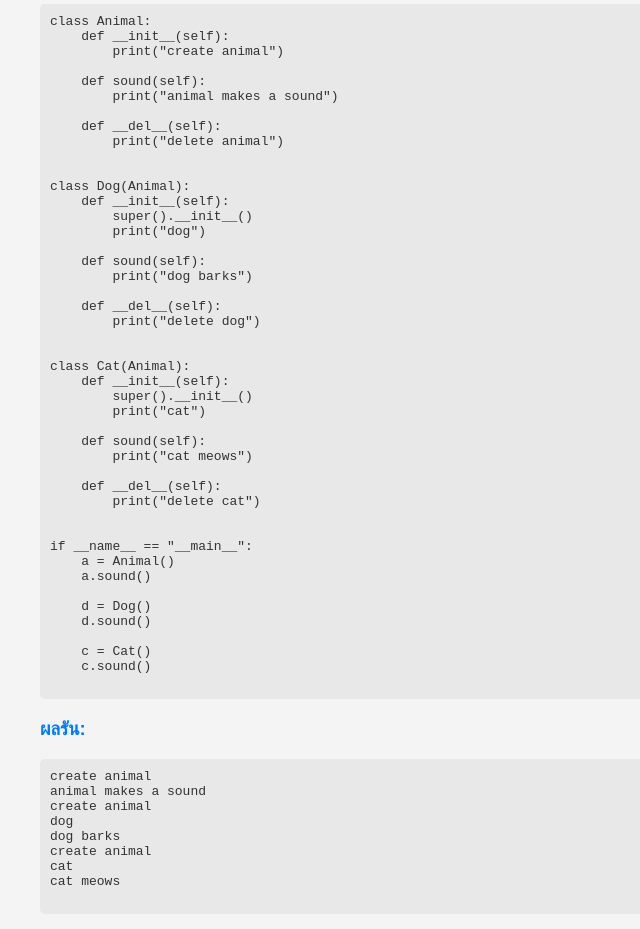
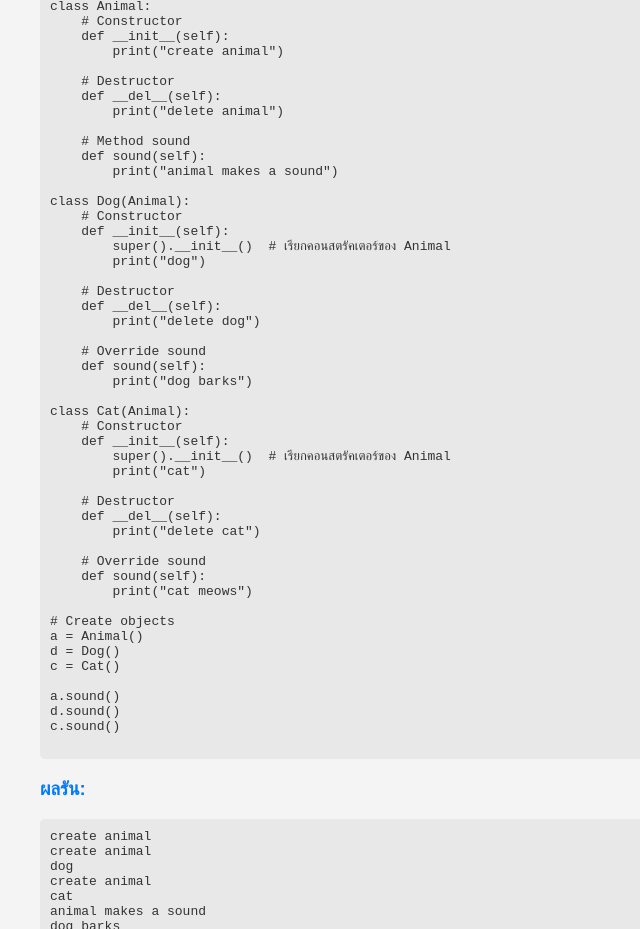
Before and after one commit to WoramateAp/woramate-oop, a plain HTML site: page index.html in a window 1280 px wide. Shown: the part 2658-3587 px from the top of the page, without its empty margins (0-640 px from the left). Drawn offline with Linux system fonts and the light colour scheme.

Commit message:
Update index.html

```diff
--- a/index.html
+++ b/index.html
@@ -91,12 +91,11 @@ class Cat extends Animal {
 public class Main {
     public static void main(String[] args) {
         Animal a = new Animal();
+        Dog d = new Dog();
+        Cat c = new Cat();
+
         a.sound();
-
-        Dog d = new Dog();
         d.sound();
-
-        Cat c = new Cat();
         c.sound();
     }
 }
@@ -105,12 +104,12 @@ public class Main {
     <h3>ผลรัน:</h3>
     <pre>
 create animal
-animal makes a sound
 create animal
 dog
-dog barks
 create animal
 cat
+animal makes a sound
+dog barks
 cat meows
     </pre>
 
@@ -166,15 +165,15 @@ public:
 
 int main() {
     Animal* a = new Animal();
+    Dog* d = new Dog();
+    Cat* c = new Cat();
+
     a->sound();
+    d->sound();
+    c->sound();
+
     delete a;
-
-    Animal* d = new Dog();
-    d->sound();
     delete d;
-
-    Animal* c = new Cat();
-    c->sound();
     delete c;
 
     return 0;
@@ -184,16 +183,16 @@ int main() {
     <h3>ผลรัน:</h3>
     <pre>
 create animal
-animal makes a sound
-delete animal
 create animal
 dog
+create animal
+cat
+animal makes a sound
 dog barks
+cat meows
+delete animal
 delete dog
 delete animal
-create animal
-cat
-cat meows
 delete cat
 delete animal
     </pre>
@@ -201,61 +200,69 @@ delete animal
     <h2>3. Python</h2>
     <pre>
 class Animal:
+    # Constructor
     def __init__(self):
         print("create animal")
 
+    # Destructor
+    def __del__(self):
+        print("delete animal")
+
+    # Method sound
     def sound(self):
         print("animal makes a sound")
 
-    def __del__(self):
-        print("delete animal")
-
-
 class Dog(Animal):
+    # Constructor
     def __init__(self):
-        super().__init__()
+        super().__init__()  # เรียกคอนสตรัคเตอร์ของ Animal
         print("dog")
 
+    # Destructor
+    def __del__(self):
+        print("delete dog")
+
+    # Override sound
     def sound(self):
         print("dog barks")
 
-    def __del__(self):
-        print("delete dog")
-
-
 class Cat(Animal):
+    # Constructor
     def __init__(self):
-        super().__init__()
+        super().__init__()  # เรียกคอนสตรัคเตอร์ของ Animal
         print("cat")
 
+    # Destructor
+    def __del__(self):
+        print("delete cat")
+
+    # Override sound
     def sound(self):
         print("cat meows")
 
-    def __del__(self):
-        print("delete cat")
+# Create objects
+a = Animal()
+d = Dog()
+c = Cat()
 
-
-if __name__ == "__main__":
-    a = Animal()
-    a.sound()
-
-    d = Dog()
-    d.sound()
-
-    c = Cat()
-    c.sound()
+a.sound()
+d.sound()
+c.sound()
     </pre>
 
     <h3>ผลรัน:</h3>
     <pre>
 create animal
-animal makes a sound
 create animal
 dog
-dog barks
 create animal
 cat
+animal makes a sound
+dog barks
 cat meows
+delete animal
+delete dog
+delete cat
     </pre>
 
     <h1>II. เปรียบเทียบโค้ดกับ OOP Concepts</h1>
```
